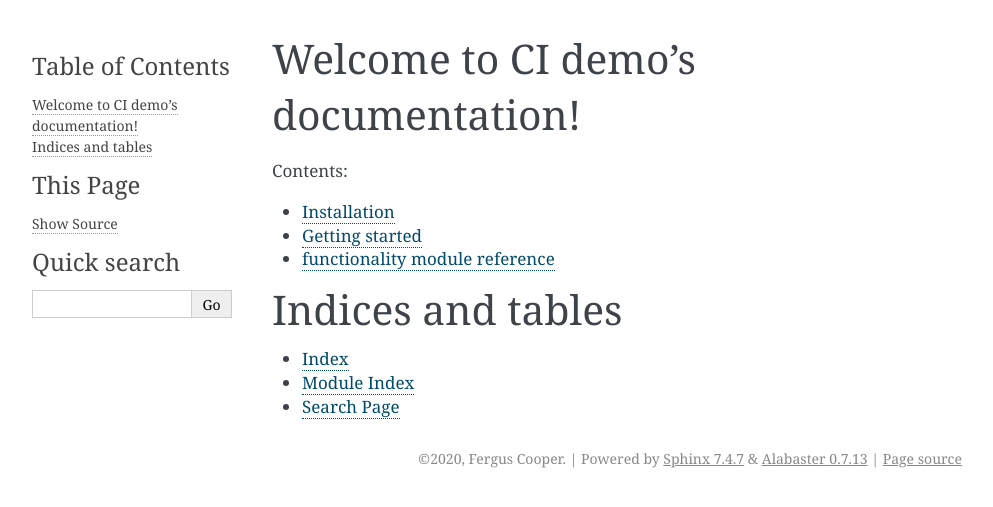
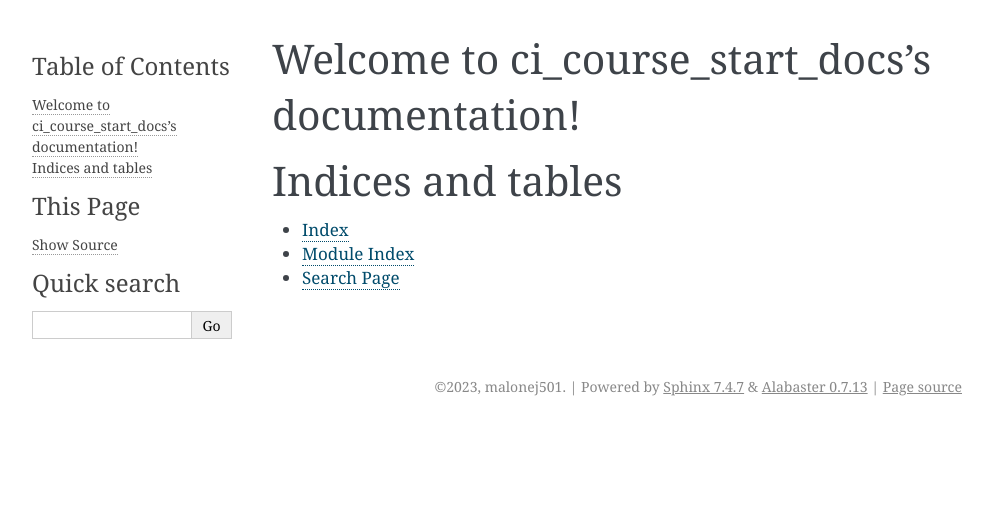
Before and after one commit to malonej501/ci_course_start, a Sphinx documentation site: the page built from docs/index.rst, in a window 1280 px wide. Shown: the top 507 px of the page, without its empty margins (148-1141 px from the left). Built offline with Sphinx 7.4.7, drawn with Linux system fonts in a browser that asks for light colours.

Commit message:
reran sphinx quickstart, this time not giving separate build directories

```diff
--- a/docs/conf.py
+++ b/docs/conf.py
@@ -1,51 +1,27 @@
 # Configuration file for the Sphinx documentation builder.
 #
-# This file only contains a selection of the most common options. For a full
-# list see the documentation:
+# For the full list of built-in configuration values, see the documentation:
 # https://www.sphinx-doc.org/en/master/usage/configuration.html
 
-# -- Path setup --------------------------------------------------------------
+# -- Project information -----------------------------------------------------
+# https://www.sphinx-doc.org/en/master/usage/configuration.html#project-information
 
-# If extensions (or modules to document with autodoc) are in another directory,
-# add these directories to sys.path here. If the directory is relative to the
-# documentation root, use os.path.abspath to make it absolute, like shown here.
-#
-# import os
-# import sys
-# sys.path.insert(0, os.path.abspath('.'))
-
-
-# -- Project information -----------------------------------------------------
-
-project = 'CI demo'
-copyright = '2020, Fergus Cooper'
-author = 'Fergus Cooper'
-
+project = 'ci_course_start_docs'
+copyright = '2023, malonej501'
+author = 'malonej501'
 
 # -- General configuration ---------------------------------------------------
+# https://www.sphinx-doc.org/en/master/usage/configuration.html#general-configuration
 
-# Add any Sphinx extension module names here, as strings. They can be
-# extensions coming with Sphinx (named 'sphinx.ext.*') or your custom
-# ones.
-extensions = ['sphinx.ext.autodoc', 'sphinx.ext.napoleon']
+extensions = []
 
-# Add any paths that contain templates here, relative to this directory.
 templates_path = ['_templates']
-
-# List of patterns, relative to source directory, that match files and
-# directories to ignore when looking for source files.
-# This pattern also affects html_static_path and html_extra_path.
 exclude_patterns = ['_build', 'Thumbs.db', '.DS_Store']
 
 
+
 # -- Options for HTML output -------------------------------------------------
+# https://www.sphinx-doc.org/en/master/usage/configuration.html#options-for-html-output
 
-# The theme to use for HTML and HTML Help pages.  See the documentation for
-# a list of builtin themes.
-#
 html_theme = 'alabaster'
-
-# Add any paths that contain custom static files (such as style sheets) here,
-# relative to this directory. They are copied after the builtin static files,
-# so a file named "default.css" will overwrite the builtin "default.css".
-html_static_path = []
+html_static_path = ['_static']
--- a/docs/index.rst
+++ b/docs/index.rst
@@ -1,18 +1,14 @@
-.. CI demo documentation master file, created by
-   sphinx-quickstart on Tue Jul 21 17:19:37 2020.
+.. ci_course_start_docs documentation master file, created by
+   sphinx-quickstart on Fri Oct 20 16:03:21 2023.
    You can adapt this file completely to your liking, but it should at least
    contain the root `toctree` directive.
 
-Welcome to CI demo's documentation!
-===================================
+Welcome to ci_course_start_docs's documentation!
+================================================
 
 .. toctree::
    :maxdepth: 2
    :caption: Contents:
-
-   install
-   quickstart
-   reference
 
 
 
--- a/docs/install.rst
+++ /dev/null
@@ -1,4 +0,0 @@
-Installation
-============
-
-Make sure your users know how to install your software!
--- a/docs/reference.rst
+++ /dev/null
@@ -1,6 +0,0 @@
-functionality module reference
-==============================
-
-.. autofunction:: ci_course.functionality.greet
-
-.. autofunction:: ci_course.functionality.minimum
```
Also changed, not shown: docs/quickstart.rst (deleted, +0 -7 lines), 1 other file.
